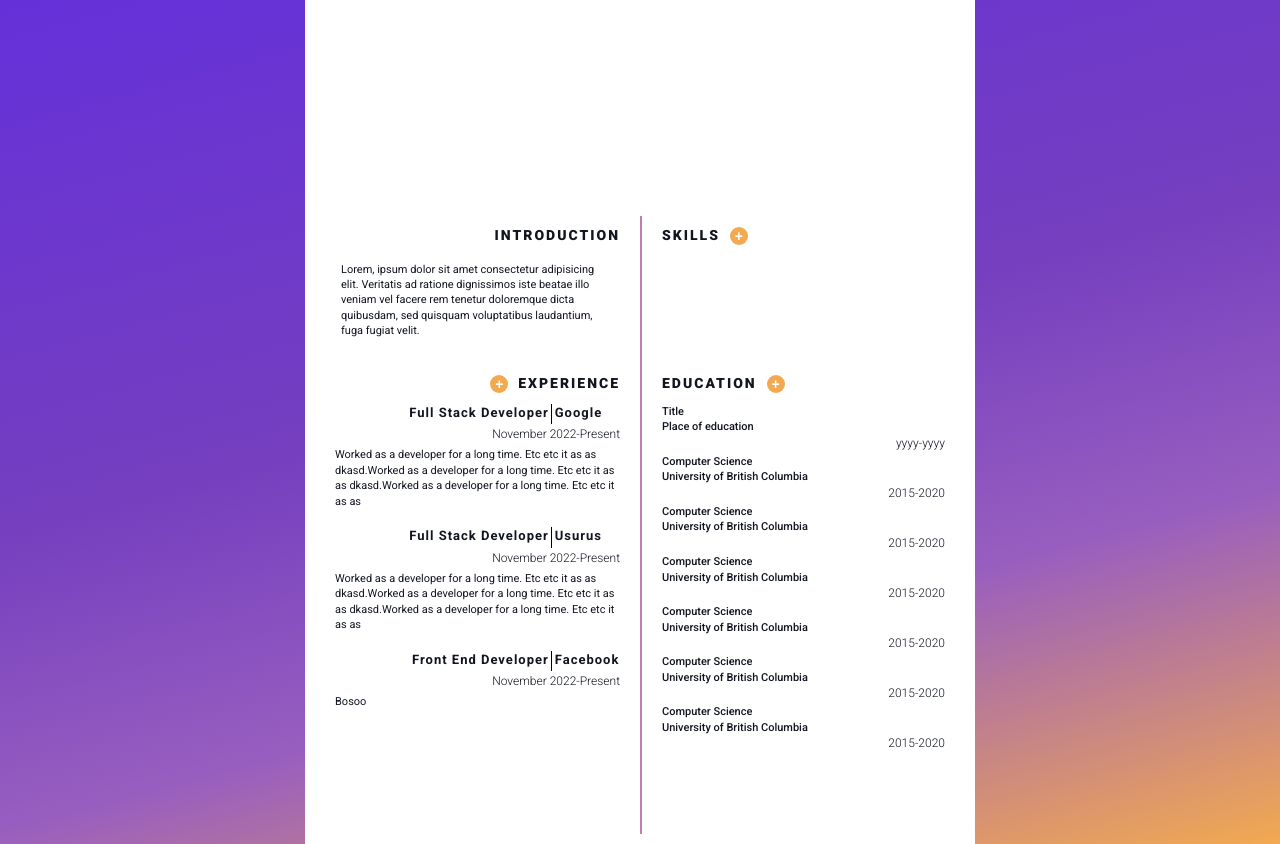
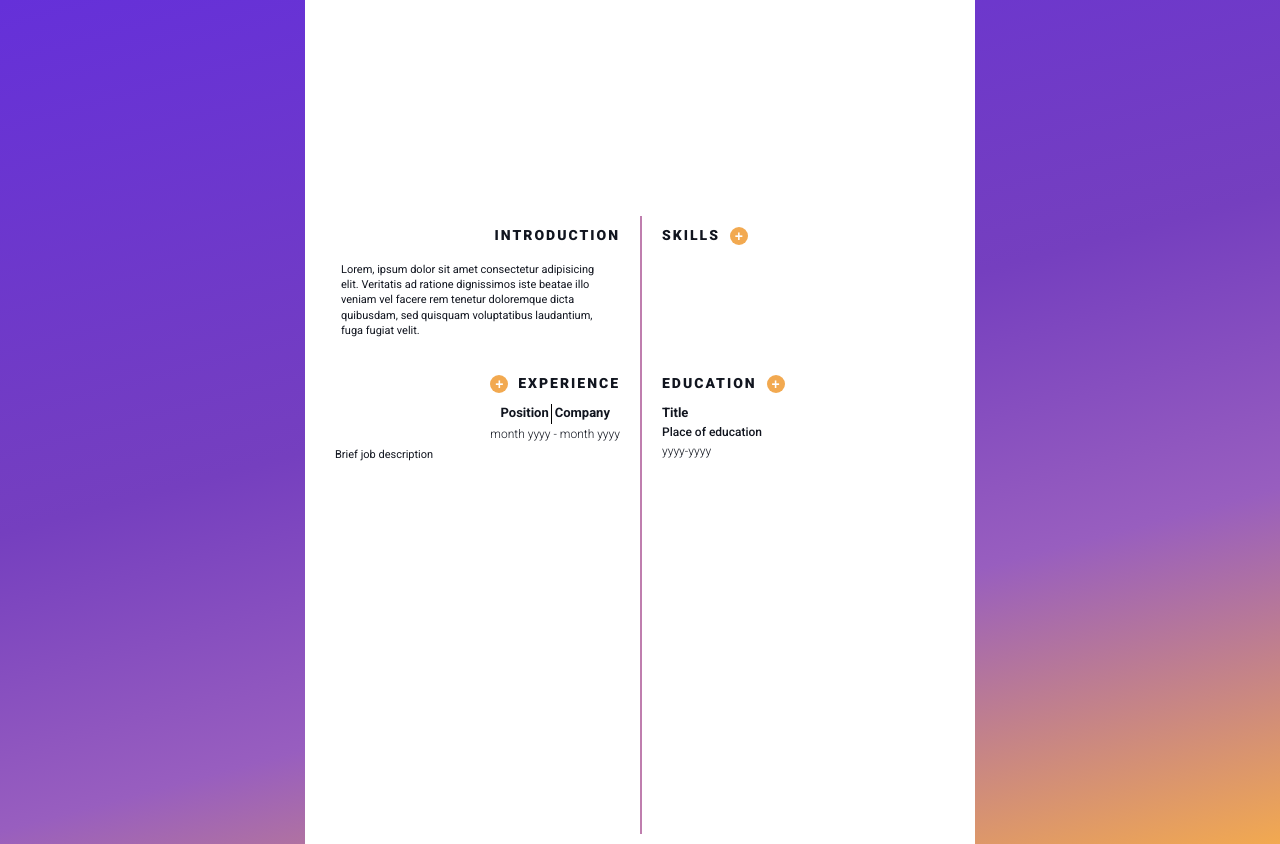
Before and after one commit to jporrego/cv-maker, a React (Create React App) app: page / in a window 1280 px wide. Built offline with nearby package versions, Linux system fonts and the light colour scheme.

Commit message:
Experience and Education working properly

```diff
--- a/src/components/Study/Study.css
+++ b/src/components/Study/Study.css
@@ -0,0 +1,63 @@
+.study {
+    margin-bottom: 1rem;
+}
+
+.study-static-text {
+    display: flex;
+    flex-direction: column;
+    gap: .2rem;
+
+}
+
+.study-title {
+    font-size: 1.3rem;
+    font-weight: 700;
+
+}
+
+.study-university {
+    font-size: 1.2rem;
+    font-weight: 500;
+}
+
+.study-date {
+    font-size: 1.2rem;
+    font-weight: 300;
+}
+
+/* ------------ Form Styles ---------------- */
+
+.study-form {
+    display: flex;
+    flex-direction: column;
+    gap: .2rem;
+}
+
+.study input {
+    font-family: inherit;
+    padding: .2rem;
+    border-radius: .25rem;
+    border: 1px solid var(--purple);
+}
+
+.study .title-input {
+    font-size: 1.3rem;
+    font-weight: 700;
+}
+
+.study .university-input {
+    font-size: 1.2rem;
+    font-weight: 500;
+}
+
+.study .date-input {
+    font-size: 1.2rem;
+    font-weight: 300;
+}
+
+.study .buttons {
+    display: flex;
+    gap: .5rem;
+    grid-area: button;
+    justify-self: flex-end;
+}
--- a/src/components/Study/Study.js
+++ b/src/components/Study/Study.js
@@ -18,15 +18,15 @@ function Study({ id, title, university, date, onDelete }) {
   };
 
   const staticText = (
-    <div className="static-text" onClick={() => setShowForm(true)}>
-      <div className="title">{studyData.title}</div>
-      <div className="university">{studyData.university}</div>
-      <div className="date">{studyData.date}</div>
+    <div className="study-static-text" onClick={() => setShowForm(true)}>
+      <div className="study-title">{studyData.title}</div>
+      <div className="study-university">{studyData.university}</div>
+      <div className="study-date">{studyData.date}</div>
     </div>
   );
 
   const form = (
-    <form className="study-form">
+    <div className="study-form">
       <input
         type="text"
         value={studyData.title}
@@ -69,7 +69,7 @@ function Study({ id, title, university, date, onDelete }) {
           Save
         </button>
       </div>
-    </form>
+    </div>
   );
 
   return <div className="study">{showForm ? form : staticText}</div>;
--- a/src/components/education/Education.js
+++ b/src/components/education/Education.js
@@ -18,51 +18,22 @@ function Education() {
         university: "Place of education",
         date: "yyyy-yyyy",
       },
-      {
-        id: uniqid(),
-        title: "Computer Science",
-        university: "University of British Columbia",
-        date: "2015-2020",
-      },
-      {
-        id: uniqid(),
-        title: "Computer Science",
-        university: "University of British Columbia",
-        date: "2015-2020",
-      },
-      {
-        id: uniqid(),
-        title: "Computer Science",
-        university: "University of British Columbia",
-        date: "2015-2020",
-      },
-      {
-        id: uniqid(),
-        title: "Computer Science",
-        university: "University of British Columbia",
-        date: "2015-2020",
-      },
-      {
-        id: uniqid(),
-        title: "Computer Science",
-        university: "University of British Columbia",
-        date: "2015-2020",
-      },
-      {
-        id: uniqid(),
-        title: "Computer Science",
-        university: "University of British Columbia",
-        date: "2015-2020",
-      },
     ];
 
     setStudies(studiesData);
   };
 
   const addStudy = () => {
-    if (studies.length < 6) {
-      const newKey = uniqid();
-      setStudies([...studies, {}]);
+    if (studies.length < 5) {
+      setStudies([
+        ...studies,
+        {
+          id: uniqid(),
+          title: "Title",
+          university: "Place of education",
+          date: "yyyy-yyyy",
+        },
+      ]);
     }
   };
 
--- a/src/components/experience/Experience.js
+++ b/src/components/experience/Experience.js
@@ -15,26 +15,10 @@ function Experience() {
     const jobData = [
       {
         id: uniqid(),
-        position: "Full Stack Developer",
-        company: "Google",
-        date: "November 2022-Present",
-        description:
-          "Worked as a developer for a long time. Etc etc it as as dkasd.Worked as a developer for a long time. Etc etc it as as dkasd.Worked as a developer for a long time. Etc etc it as as ",
-      },
-      {
-        id: uniqid(),
-        position: "Full Stack Developer",
-        company: "Usurus",
-        date: "November 2022-Present",
-        description:
-          "Worked as a developer for a long time. Etc etc it as as dkasd.Worked as a developer for a long time. Etc etc it as as dkasd.Worked as a developer for a long time. Etc etc it as as ",
-      },
-      {
-        id: uniqid(),
-        position: "Front End Developer",
-        company: "Facebook",
-        date: "November 2022-Present",
-        description: "Bosoo",
+        position: "Position",
+        company: "Company",
+        date: "month yyyy - month yyyy",
+        description: "Brief job description",
       },
     ];
 
--- a/src/components/job/Job.css
+++ b/src/components/job/Job.css
@@ -31,7 +31,7 @@
     font-weight: 700;
     text-align: right;
     margin-bottom: .2rem;
-    letter-spacing: .1rem;
+
 }
 
 .company {
@@ -39,7 +39,7 @@
     position: relative;
     font-size: 1.3rem;
     font-weight: 700;
-    letter-spacing: .1rem;
+
     padding-left: .4rem;
 }
 
@@ -83,22 +83,22 @@
     border: 1px solid var(--purple);
 }
 
-.position-input {
+.job-form .position-input {
     grid-area: position;
     text-align: right;
 }
 
-.company-input {
+.job-form .company-input {
     grid-area: company;
 }
 
-.date-input {
+.job-form .date-input {
     grid-area: date;
     text-align: right;
 
 }
 
-.description-input {
+.job-form .description-input {
     grid-area: description;
 
 }
@@ -109,5 +109,3 @@
     grid-area: button;
     justify-self: flex-end;
 }
-
-.job-form button {}
--- a/src/components/job/Job.js
+++ b/src/components/job/Job.js
@@ -29,7 +29,7 @@ function Job({ id, position, company, date, description, onDelete }) {
   );
 
   const form = (
-    <form className="job-form">
+    <div className="job-form">
       <input
         type="text"
         value={jobData.position}
@@ -80,7 +80,7 @@ function Job({ id, position, company, date, description, onDelete }) {
           Save
         </button>
       </div>
-    </form>
+    </div>
   );
 
   return <div className="job">{showForm ? form : staticText}</div>;
```
